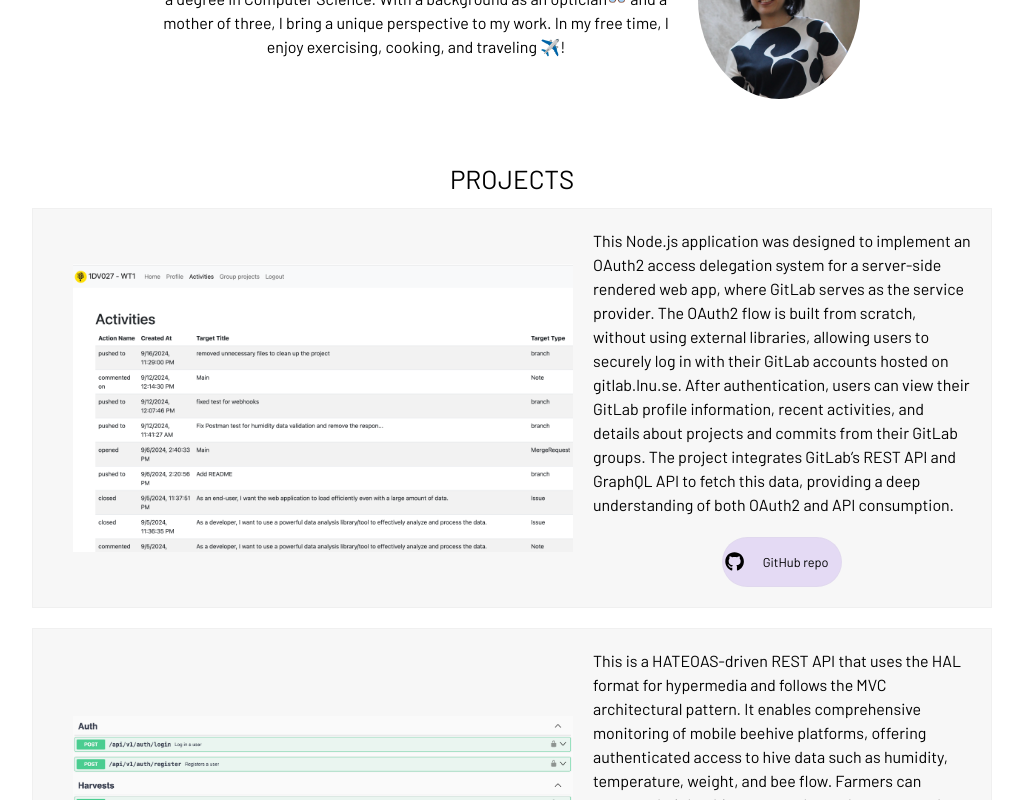
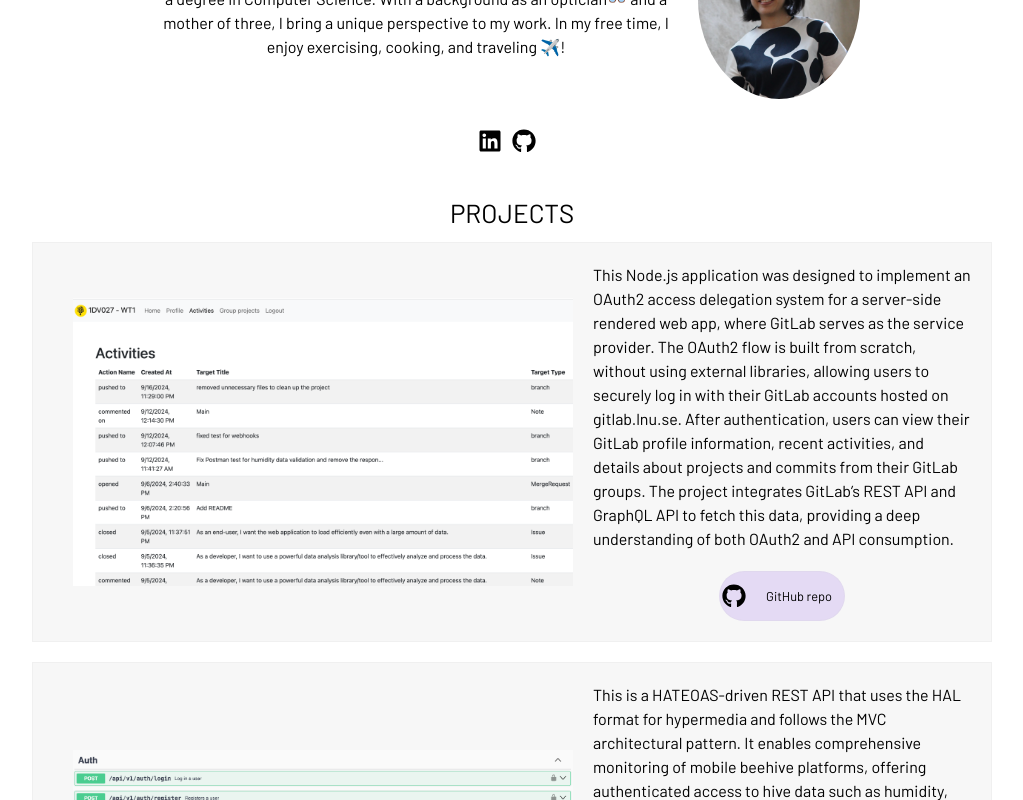
Before and after one commit to sc222rb/my-portfolio, a React (Create React App) app: page / in a window 1280 px wide. Shown: the part 1000-1800 px from the top of the page, without its empty margins (128-1151 px from the left). Built offline with nearby package versions, Linux system fonts and the light colour scheme; a web font is replaced by a local one.

Commit message:
Add links

```diff
--- a/src/App.css
+++ b/src/App.css
@@ -136,6 +136,28 @@ p {
   .about-photo {
     margin: 0 0 20px 0;
   }
+
+  .about-content {
+    margin-left: 0;
+    text-align: center;
+  }
+}
+
+.icons-contact {
+  display: flex;
+  justify-content: center;
+  align-items: center;
+  margin-top: 10px;
+}
+
+.linkedin-icon:hover {
+  background-color: #8c4ee8cf;
+  color: #ffffff;
+}
+
+.github-icon:hover {
+  background-color: #8c4ee8cf;
+  color: #ffffff;
 }
 
 .Projects {
@@ -212,7 +234,8 @@ p {
   margin: 20px;
 }
 
+.linkedin-icon,
 .github-icon {
-  margin-right: 8px;
-  font-size: 1.2rem;
+  margin-right: 10px;
+  font-size: 1.5rem;
 }
--- a/src/components/About.js
+++ b/src/components/About.js
@@ -1,3 +1,5 @@
+import { FaGithub } from 'react-icons/fa';
+import { FaLinkedin } from 'react-icons/fa';
 import profileimage from './../img/profile.png';
 
 function About() {
@@ -5,13 +7,23 @@ function About() {
     <div className="about-container">
     <h3>ABOUT</h3>
       <div className="about-item">
+        <div className="about-text">
           <p>👋 Hi! I'm Sayaka, a passionate fullstack developer based in Stockholm, originally from Japan. I recently graduated from Linnaeus University 🎓 with a degree in Computer Science. With a background as an optician👓 and a mother of three, I bring a unique perspective to my work. In my free time, I enjoy exercising, cooking, and traveling ✈️!</p>
+        </div>
         <img
           className="about-photo"
           src={profileimage}
           alt="Profile"
         />
       </div>
+      <div className="icons-contact">
+            <a href="https://www.linkedin.com/in/sayaka-chishiki-jakobsson-315830291/" target="_blank" rel="noopener noreferrer">
+              <FaLinkedin className="linkedin-icon" />
+            </a>
+            <a href="https://github.com/sc222rb" target="_blank" rel="noopener noreferrer">
+              <FaGithub className="github-icon" />
+            </a>
+      </div>
   </div>
   );
 }
```
Lines whose indentation alone changed are shown as unchanged.
